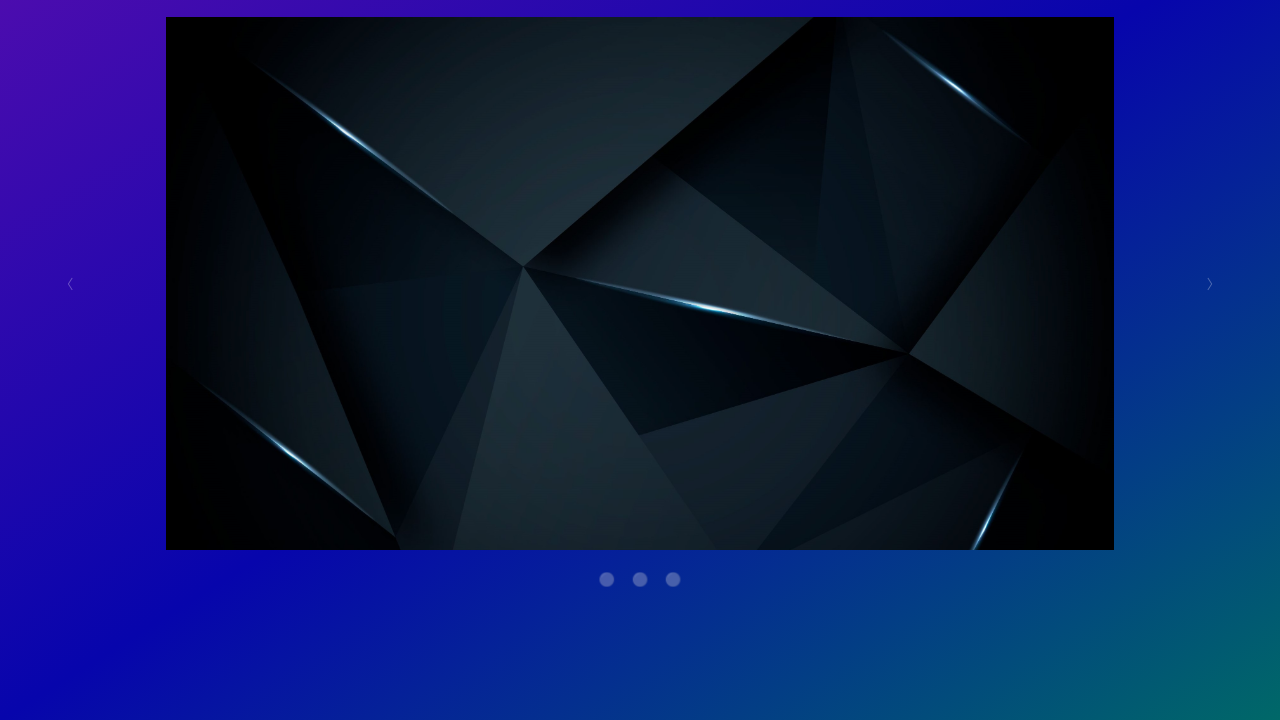
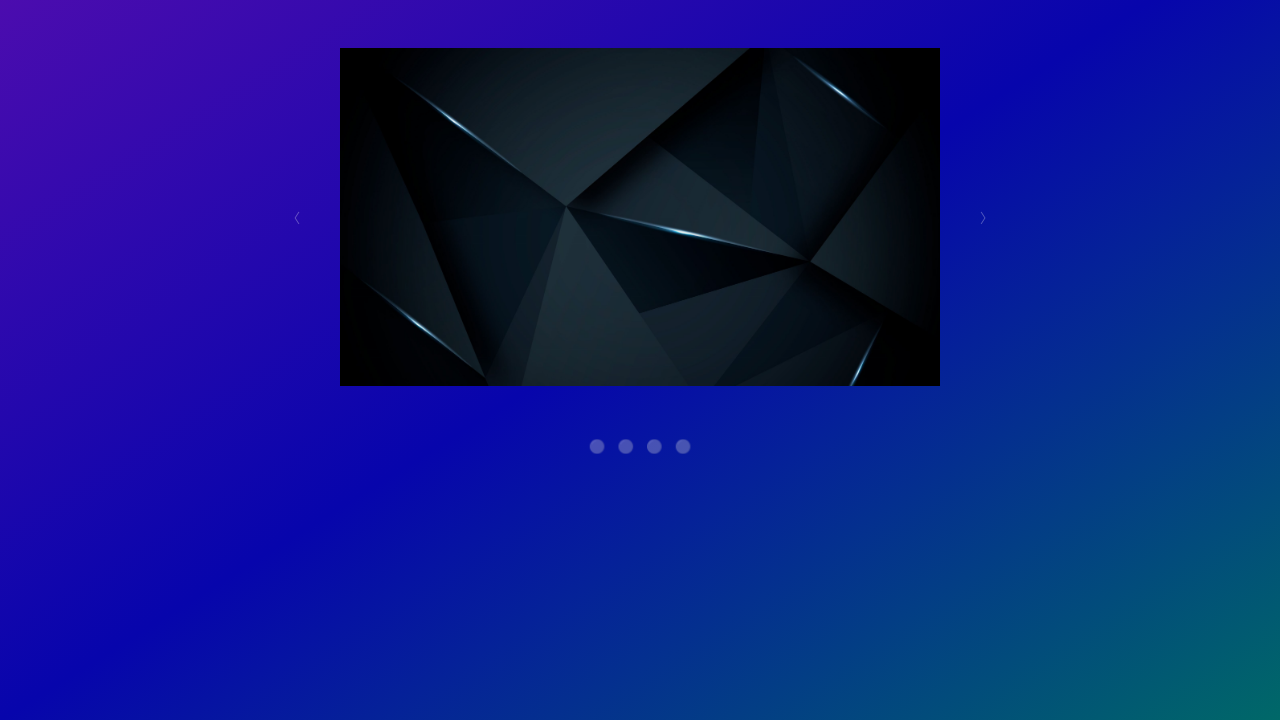
Before and after one commit to williamandrews2/ImageCarousel, a website: page index.html in a window 1280 px wide. Shown: the part 80-800 px from the top of the page. Drawn offline with Linux system fonts and the light colour scheme.

Commit message:
Added functionality to nav dots, changes in carousel.css.

```diff
--- a/carousel.css
+++ b/carousel.css
@@ -38,19 +38,17 @@ button {
   margin: 20px;
 }
 
-.images {
-  display: flex;
-  justify-content: space-around;
-}
-
 #slide {
-  width: 90%;
-  height: auto;
+  max-height: 100%;
+  max-width: 100%;
+  object-fit: contain;
 }
 
 #slide-container {
   display: flex;
   justify-content: center;
+  width: 600px;
+  height: 400px;
 }
 
 .carousel-nav-button {
@@ -71,6 +69,6 @@ button {
   color: white;
 }
 
-.carousel-controls {
+#nav-dots {
   text-align: center;
 }
--- a/carousel.js
+++ b/carousel.js
@@ -1,9 +1,10 @@
-let i = 0;
+let index = 0;
 let images = [];
 let time = 3000; // time in ms
 let slideInterval;
 
 const slide = document.getElementById("slide");
+const navDots = document.getElementById("nav-dots");
 const previousButton = document.getElementById("previous-button");
 const nextButton = document.getElementById("next-button");
 
@@ -28,12 +29,12 @@ nextButton.addEventListener("click", () => {
 
 // change image
 function changeImg() {
-  slide.src = images[i];
+  slide.src = images[index];
 }
 
 // change index: -1 for previous and 1 for next
 function changeIndex(direction) {
-  i = (i + direction + images.length) % images.length;
+  index = (index + direction + images.length) % images.length;
 }
 
 function resetInterval() {
@@ -48,7 +49,22 @@ function startSlideshow() {
   }, time);
 }
 
+function renderDots() {
+  for (let i = 0; i < images.length; i++) {
+    const dot = document.createElement("button");
+    dot.className = "carousel-dot";
+    dot.innerText = "⚪";
+    dot.addEventListener("click", () => {
+      index = i;
+      changeImg();
+      resetInterval();
+    });
+    navDots.appendChild(dot);
+  }
+}
+
 window.onload = () => {
   changeImg();
+  renderDots();
   startSlideshow();
 };
--- a/index.html
+++ b/index.html
@@ -17,10 +17,8 @@
         </div>
         <button class="carousel-nav-button" id="next-button">〉</button>
       </div>
-      <div class="carousel-controls">
-        <button class="carousel-dot">⚪</button>
-        <button class="carousel-dot">⚪</button>
-        <button class="carousel-dot">⚪</button>
+      <div id="nav-dots">
+        <!--Navigation dots will dynamically be injected here-->
       </div>
     </div>
   </body>
```
